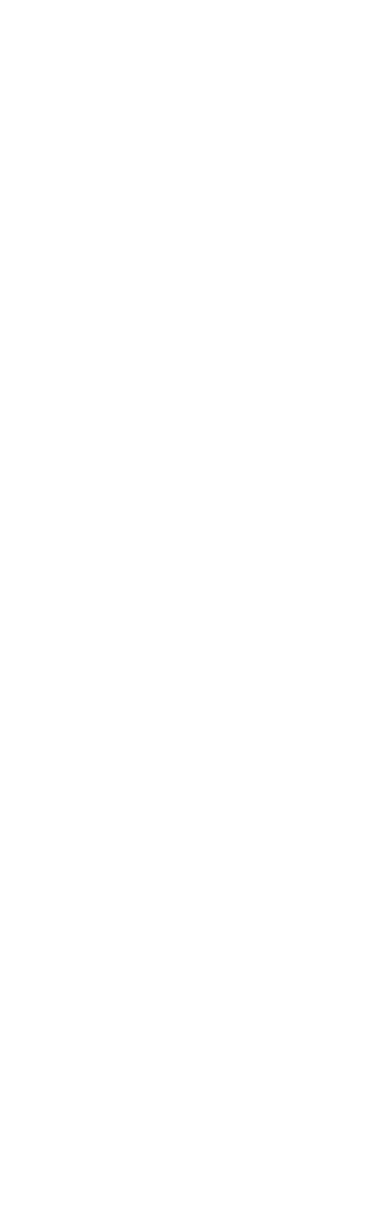
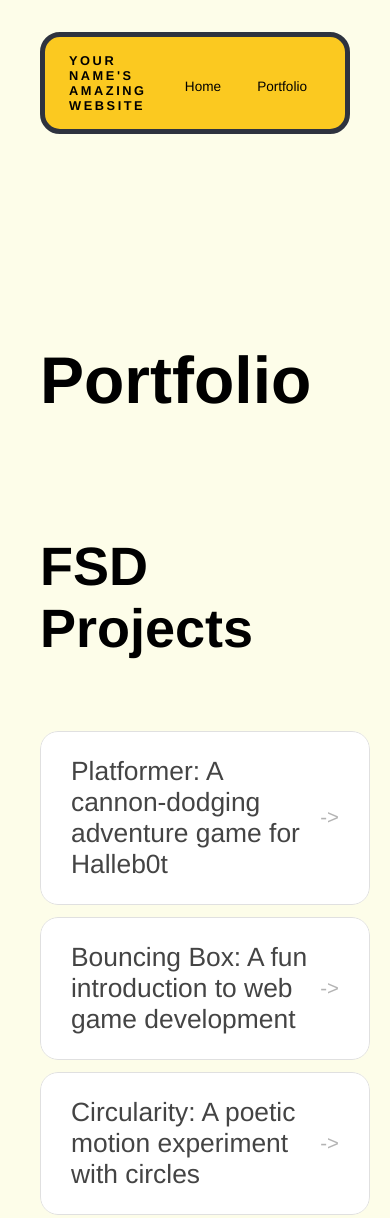
Before and after one commit to bilalhamed11/bilalhamed11.github.io, a plain HTML site: page portfolio.html in a window 390 px wide. Shown: the top 1218 px of the page. Before the commit the page ends 844 px from the top, so only its background shows below. Drawn offline with Linux system fonts and the light colour scheme.

Commit message:
add portfolio to website

```diff
--- a/portfolio.html
+++ b/portfolio.html
@@ -0,0 +1,47 @@
+<!DOCTYPE html>
+<html>
+  <head>
+    <title>My Portfolio</title>
+    <link rel="stylesheet" href="style.css" />
+  </head>
+
+  <body>
+    <!-- All content goes here -->
+    <div id="all-contents">
+      <nav>
+        <h1>Your Name's Amazing Website</h1>
+        <ul id="nav-ul">
+          <li class="nav-li">
+            <a href="index.html">Home</a>
+          </li>
+          <li class="nav-li">
+            <a href="portfolio.html">Portfolio</a>
+          </li>
+        </ul>
+      </nav>
+
+      <main>
+        <div class="content">
+          <h1>Portfolio</h1>
+          <h3>FSD Projects</h3>
+          <ul id="portfolio">
+            <li>
+              <a href="fsd-projects/platformer/">Platformer: A cannon-dodging adventure game for Halleb0t</a>
+            </li>
+            <li>
+              <a href="fsd-projects/bouncing-box/">Bouncing Box: A fun introduction to web game development</a>
+            </li>
+            <li>
+              <a href="fsd-projects/circularity/">Circularity: A poetic motion experiment with circles</a>
+            </li>
+            <li>
+              <a href="projects/runtime/">Runtime : Fearless HalleBot goes on a side-scrolling adventure!</a>
+            </li>
+          </ul>
+
+          <!-- ASD Projects will go here -->
+          </div>
+      </main>
+    </div>
+  </body>
+</html>
--- a/style.css
+++ b/style.css
@@ -153,3 +153,104 @@ nav h1 {
     background: #FFDCA4;
     color: #060606;
 }
+/* Portfolio styles */
+.content h1 {
+  color: black;
+}
+
+#portfolio {
+  list-style: none;
+  margin: 0;
+  padding: 0;
+  width: 100%;
+  display: flex;
+  flex-direction: column;
+  gap: 8px;
+}
+
+#portfolio li {
+  border-radius: 12px;
+  overflow: hidden;
+}
+
+#portfolio a {
+  display: flex;
+  justify-content: space-between;
+  align-items: center;
+  text-decoration: none;
+  color: #444;
+  padding: 16px 20px;
+  font-size: 1.1rem;
+  font-weight: 500;
+  background: #fff;
+  border: 1px solid #e0e0e0;
+  border-radius: 12px;
+  transition: background 0.25s ease, color 0.25s ease, transform 0.25s ease;
+}
+
+#portfolio a:hover {
+  background: #000;
+  color: #fff;
+  transform: translateX(4px);
+}
+
+#portfolio a::after {
+  content: "->";
+  font-size: 0.85rem;
+  opacity: 0.4;
+  transition: opacity 0.25s ease;
+  white-space: nowrap;
+}
+
+#portfolio a:hover::after {
+  opacity: 1;
+}
+/* responsive web design */
+@media screen and (min-width: 120px) and (max-width: 1080px) {
+  main {
+    height: 100ch;
+    zoom: 1.5;
+    display: grid;
+  }
+
+  h1 {
+    font-size: 44px;
+  }
+
+  h2 {
+    font-size: 42px;
+  }
+
+  h3 {
+    font-size: 36px;
+  }
+
+  #all-contents {
+    height: 100ch;
+    margin: none;
+  }
+
+  a {
+    font-size: 42px;
+  }
+
+  .sidebar {
+    margin-right: 0px;
+    justify-content: center;
+    align-items: center;
+  }
+
+  .sidebar-img {
+    width: 100%;
+  }
+
+  p,
+  li {
+    font-size: 24px;
+  }
+
+  .content {
+    align-content: center;
+    justify-content: center;
+  }
+}
```
